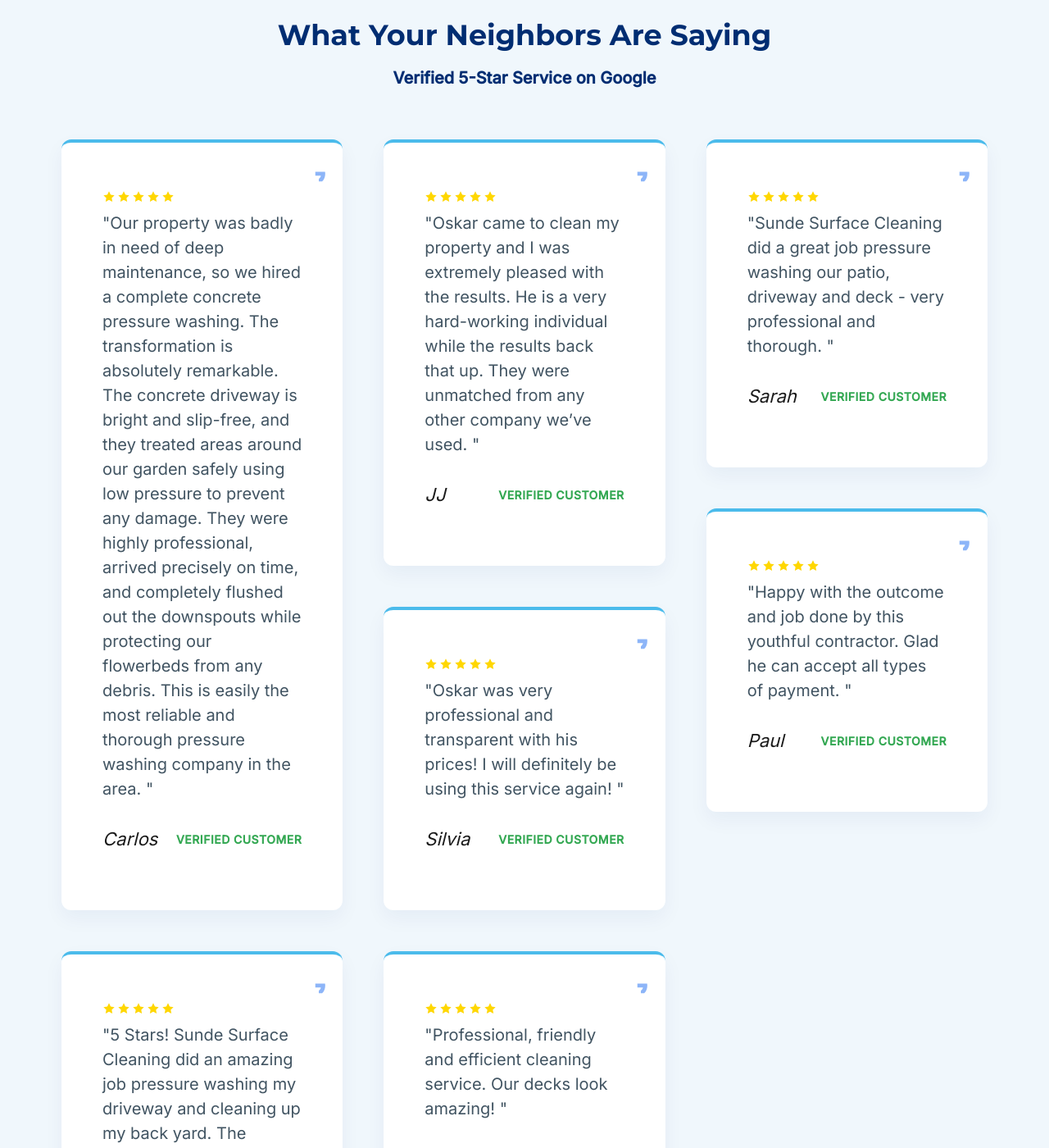
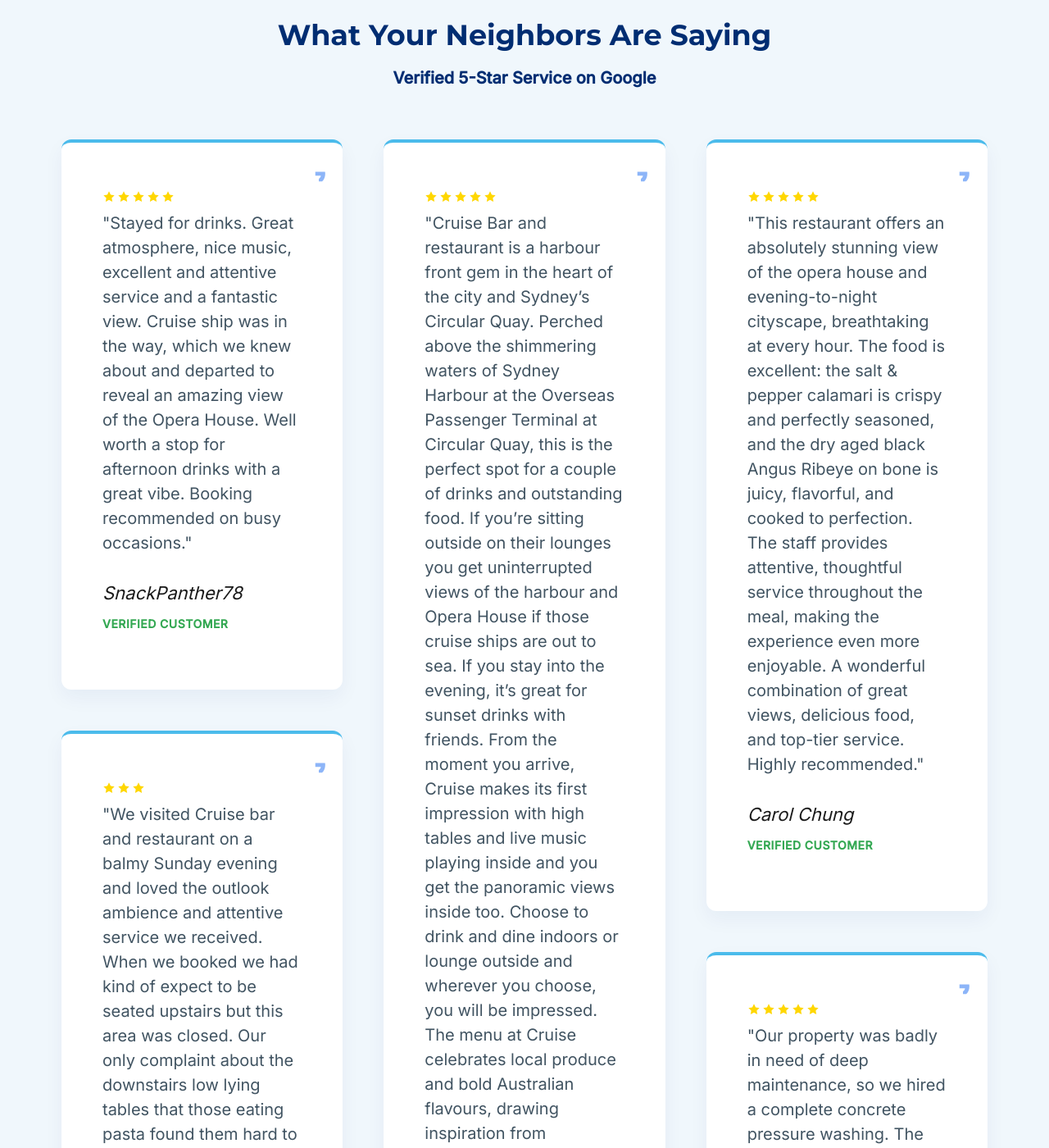
Before and after one commit to sundesurfacecleaning/sundesurfacecleaning.com, a Jekyll site: the page built from index.html, in a window 1280 px wide and 1400 px high, scrolled down 4583 px. Shown: the whole window at 82% size. Built offline with Jekyll 4.4.1, drawn with Linux system fonts in a browser that asks for light colours; some of the changed text lies outside the part shown.

Commit message:
docs: auto-update google reviews

```diff
--- a/_data/reviews.yml
+++ b/_data/reviews.yml
@@ -1,48 +1,94 @@
-- name: "Carlos"
+- name: SnackPanther78
   stars: 5
   verified: true
-  googleLink: "https://www.google.com/maps/place/Sunde+Surface+Cleaning/@47.608715,-122.339798,11z/data=!4m8!3m7!1s0x6d7abd183e611d1f:0x6c6e472ec74b9d2a!8m2!3d47.608715!4d-122.339798!9m1!1b1!16s%2Fg%2F11nk0s6v07"
+  googleLink: https://search.google.com/local/reviews?placeid=ChIJi6C1MxquEmsR9-c-3O48ykI
+  text: |-
+    Stayed for drinks. Great atmosphere, nice music, excellent and attentive service and a fantastic view.
+    Cruise ship was in the way, which we knew about and departed to reveal an amazing view of the Opera House. Well worth a stop for afternoon drinks with a great vibe. Booking recommended on busy occasions.
+- name: Espy Eats
+  stars: 3
+  verified: true
+  googleLink: https://search.google.com/local/reviews?placeid=ChIJi6C1MxquEmsR9-c-3O48ykI
+  text: We visited Cruise bar and restaurant on a balmy Sunday evening and loved the outlook ambience and attentive service we received. When we booked we had kind of expect to be seated upstairs but this area was closed. Our only complaint about the downstairs low lying tables that those eating pasta found them hard to eat that type of meal from without making a mess. Food wise what did disappoint unfortunately was the temperature of the food that was served… both pastas and my steak were luke warm at best when they arrived to us. The only dish that arrived warm seems to be the chicken parma… which had us thinking all the other dishes must have been waiting on the pass for an absolute age before being sent along with the parma. Definitely a disappointment temperature wise but still good flavours and we still enjoyed our time at Cruise overall.
+- name: Sarah charles (Thewhereto)
+  stars: 5
+  verified: true
+  googleLink: https://search.google.com/local/reviews?placeid=ChIJi6C1MxquEmsR9-c-3O48ykI
+  text: |-
+    Cruise Bar and restaurant is a harbour front gem in the heart of the city and Sydney’s Circular Quay.
+
+    Perched above the shimmering waters of Sydney Harbour at the Overseas Passenger Terminal at Circular Quay, this is the perfect spot for a couple of drinks and outstanding food.
+
+    If you’re sitting outside on their lounges you get uninterrupted views of the harbour and Opera House if those cruise ships are out to sea. If you stay into the evening, it’s great for sunset drinks with friends.
+
+    From the moment you arrive, Cruise makes its first impression with high tables and live music playing inside and you get the panoramic views inside too. Choose to drink and dine indoors or lounge outside and wherever you choose, you will be impressed.
+
+    The menu at Cruise celebrates local produce and bold Australian flavours, drawing inspiration from Australia’s diverse landscapes and sea life. We loved the pan seared barramundi with macadamia cream, and the cold seafood platter with stunning oysters, prawns, scallop and lobster. The food was perfect for the stomach and the setting.
+
+    What pairs better with harbour views than a creative cocktail? They incorporate native Australian botanicals such as Lilly Flower. We tried Whether it be a beer or wine, cocktail or mocktail, you name it they make it. This “French Fashion” (or their version of an old fashioned) was insanely good - beurre-noisette whiskey, liquor de noix, walnut bitters and shortbread. Clarity, clear and beautiful infused smooth flavours!
+
+    Book ahead for dinner and weekends because naturally, the views and vibe draw big crowds.
+
+    Come early for sunset — there’s nothing quite like sipping a spritz by the harbour. Soak up our beautiful city!
+
+    Whether you’re a Sydneysider showing visitors around, or a local  simply chasing great food, unique cocktails, and killer views, Cruise Bar & Restaurant captures the essence of Sydney life.
+- name: JIM LEE
+  stars: 3
+  verified: true
+  googleLink: https://search.google.com/local/reviews?placeid=ChIJi6C1MxquEmsR9-c-3O48ykI
+  text: |-
+    We recently held our company event at Cruise Bar in Circular Quay.
+    The location was absolutely stunning, with amazing harbour views that really added to the Christmas and year-end celebration. The atmosphere was lively, and the venue itself was stylish and enjoyable.
+
+    However, the overall service and catering fell short of expectations. The drinks selection was very limited, and the finger-food portions were quite small, with not much variety. Many of us ended up going out for dinner afterwards because the food wasn’t sufficient for an event of this size.
+
+    Service was also inconsistent. Some servers seemed inexperienced or part-time, and the bar staff were often distracted on their phones, resulting in slow responses. For such a premium location, I expected a higher level of professionalism and attention.
+
+    Cruise Bar is undeniably beautiful and well-located, but the food and service quality need improvement to match the venue’s reputation.
+- name: Carol Chung
+  stars: 5
+  verified: true
+  googleLink: https://search.google.com/local/reviews?placeid=ChIJi6C1MxquEmsR9-c-3O48ykI
+  text: 'This restaurant offers an absolutely stunning view of the opera house and evening-to-night cityscape, breathtaking at every hour. The food is excellent: the salt & pepper calamari is crispy and perfectly seasoned, and the dry aged black Angus Ribeye on bone is juicy, flavorful, and cooked to perfection. The staff provides attentive, thoughtful service throughout the meal, making the experience even more enjoyable. A wonderful combination of great views, delicious food, and top-tier service. Highly recommended.'
+- name: Carlos
+  stars: 5
+  verified: true
+  googleLink: https://www.google.com/maps/place/Sunde+Surface+Cleaning/@47.608715,-122.339798,11z/data=!4m8!3m7!1s0x6d7abd183e611d1f:0x6c6e472ec74b9d2a!8m2!3d47.608715!4d-122.339798!9m1!1b1!16s%2Fg%2F11nk0s6v07
   text: |
     Our property was badly in need of deep maintenance, so we hired a complete concrete pressure washing. The transformation is absolutely remarkable. The concrete driveway is bright and slip-free, and they treated areas around our garden safely using low pressure to prevent any damage. They were highly professional, arrived precisely on time, and completely flushed out the downspouts while protecting our flowerbeds from any debris. This is easily the most reliable and thorough pressure washing company in the area.
-
-- name: "Cherrin"
+- name: Cherrin
   stars: 5
   verified: true
-  googleLink: "https://www.google.com/maps/place/Sunde+Surface+Cleaning/@47.608715,-122.339798,11z/data=!4m8!3m7!1s0x6d7abd183e611d1f:0x6c6e472ec74b9d2a!8m2!3d47.608715!4d-122.339798!9m1!1b1!16s%2Fg%2F11nk0s6v07"
+  googleLink: https://www.google.com/maps/place/Sunde+Surface+Cleaning/@47.608715,-122.339798,11z/data=!4m8!3m7!1s0x6d7abd183e611d1f:0x6c6e472ec74b9d2a!8m2!3d47.608715!4d-122.339798!9m1!1b1!16s%2Fg%2F11nk0s6v07
   text: |
     5 Stars! Sunde Surface Cleaning did an amazing job pressure washing my driveway and cleaning up my back yard. The difference is night and day — everything looks fresh, bright, and brand new. They were on time, professional, and incredibly thorough. I’m genuinely impressed with the quality of their work and highly recommend them to anyone who needs reliable surface cleaning.
-
-- name: "JJ"
+- name: JJ
   stars: 5
   verified: true
-  googleLink: "https://www.google.com/maps/place/Sunde+Surface+Cleaning/@47.608715,-122.339798,11z/data=!4m8!3m7!1s0x6d7abd183e611d1f:0x6c6e472ec74b9d2a!8m2!3d47.608715!4d-122.339798!9m1!1b1!16s%2Fg%2F11nk0s6v07"
+  googleLink: https://www.google.com/maps/place/Sunde+Surface+Cleaning/@47.608715,-122.339798,11z/data=!4m8!3m7!1s0x6d7abd183e611d1f:0x6c6e472ec74b9d2a!8m2!3d47.608715!4d-122.339798!9m1!1b1!16s%2Fg%2F11nk0s6v07
   text: |
     Oskar came to clean my property and I was extremely pleased with the results. He is a very hard-working individual while the results back that up. They were unmatched from any other company we’ve used.
-
-- name: "Silvia"
+- name: Silvia
   stars: 5
   verified: true
-  googleLink: "https://www.google.com/maps/place/Sunde+Surface+Cleaning/@47.608715,-122.339798,11z/data=!4m8!3m7!1s0x6d7abd183e611d1f:0x6c6e472ec74b9d2a!8m2!3d47.608715!4d-122.339798!9m1!1b1!16s%2Fg%2F11nk0s6v07"
+  googleLink: https://www.google.com/maps/place/Sunde+Surface+Cleaning/@47.608715,-122.339798,11z/data=!4m8!3m7!1s0x6d7abd183e611d1f:0x6c6e472ec74b9d2a!8m2!3d47.608715!4d-122.339798!9m1!1b1!16s%2Fg%2F11nk0s6v07
   text: |
     Oskar was very professional and transparent with his prices! I will definitely be using this service again!
-
-- name: "Lauren"
+- name: Lauren
   stars: 5
   verified: true
-  googleLink: "https://www.google.com/maps/place/Sunde+Surface+Cleaning/@47.608715,-122.339798,11z/data=!4m8!3m7!1s0x6d7abd183e611d1f:0x6c6e472ec74b9d2a!8m2!3d47.608715!4d-122.339798!9m1!1b1!16s%2Fg%2F11nk0s6v07"
+  googleLink: https://www.google.com/maps/place/Sunde+Surface+Cleaning/@47.608715,-122.339798,11z/data=!4m8!3m7!1s0x6d7abd183e611d1f:0x6c6e472ec74b9d2a!8m2!3d47.608715!4d-122.339798!9m1!1b1!16s%2Fg%2F11nk0s6v07
   text: |
     Professional, friendly and efficient cleaning service. Our decks look amazing!
-
-- name: "Sarah"
+- name: Sarah
   stars: 5
   verified: true
-  googleLink: "https://www.google.com/maps/place/Sunde+Surface+Cleaning/@47.608715,-122.339798,11z/data=!4m8!3m7!1s0x6d7abd183e611d1f:0x6c6e472ec74b9d2a!8m2!3d47.608715!4d-122.339798!9m1!1b1!16s%2Fg%2F11nk0s6v07"
+  googleLink: https://www.google.com/maps/place/Sunde+Surface+Cleaning/@47.608715,-122.339798,11z/data=!4m8!3m7!1s0x6d7abd183e611d1f:0x6c6e472ec74b9d2a!8m2!3d47.608715!4d-122.339798!9m1!1b1!16s%2Fg%2F11nk0s6v07
   text: |
     Sunde Surface Cleaning did a great job pressure washing our patio, driveway and deck - very professional and thorough.
-
-- name: "Paul"
+- name: Paul
   stars: 5
   verified: true
-  googleLink: "https://www.google.com/maps/place/Sunde+Surface+Cleaning/@47.608715,-122.339798,11z/data=!4m8!3m7!1s0x6d7abd183e611d1f:0x6c6e472ec74b9d2a!8m2!3d47.608715!4d-122.339798!9m1!1b1!16s%2Fg%2F11nk0s6v07"
+  googleLink: https://www.google.com/maps/place/Sunde+Surface+Cleaning/@47.608715,-122.339798,11z/data=!4m8!3m7!1s0x6d7abd183e611d1f:0x6c6e472ec74b9d2a!8m2!3d47.608715!4d-122.339798!9m1!1b1!16s%2Fg%2F11nk0s6v07
   text: |
     Happy with the outcome and job done by this youthful contractor. Glad he can accept all types of payment.
```
